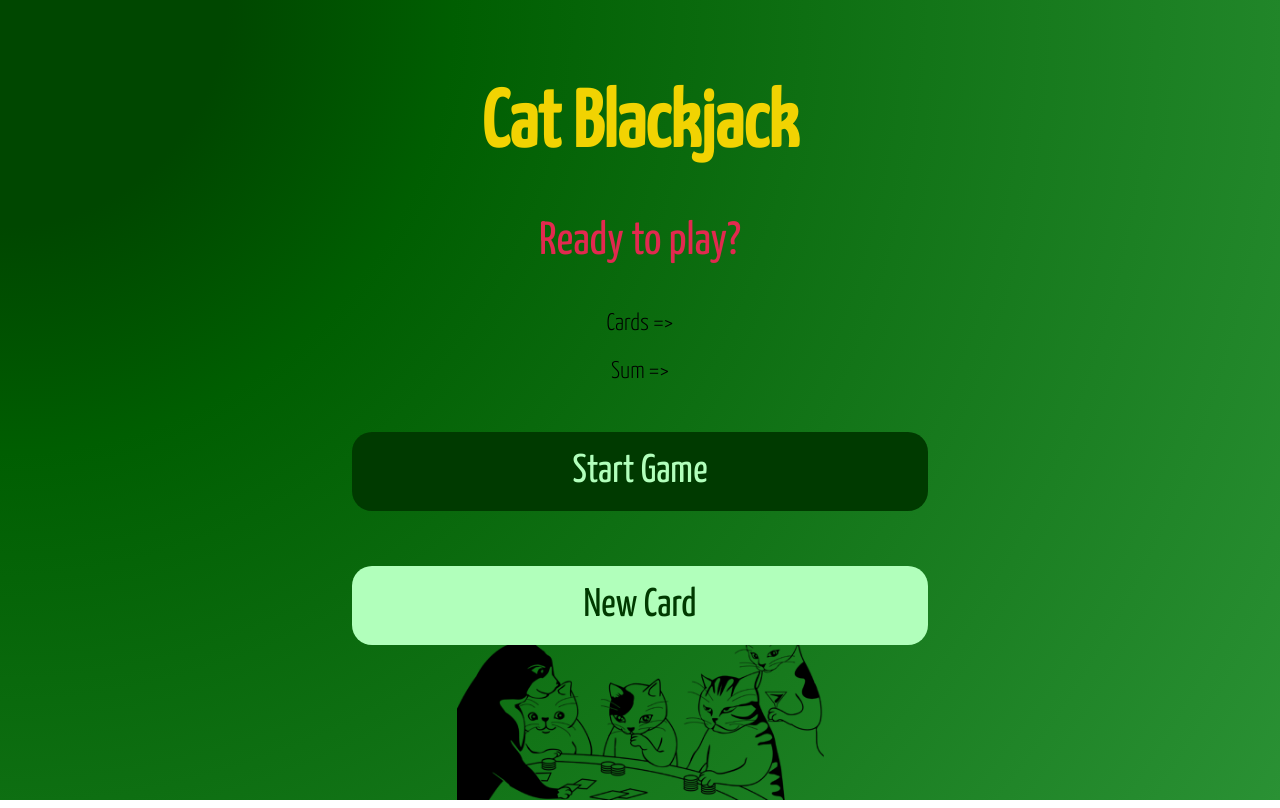
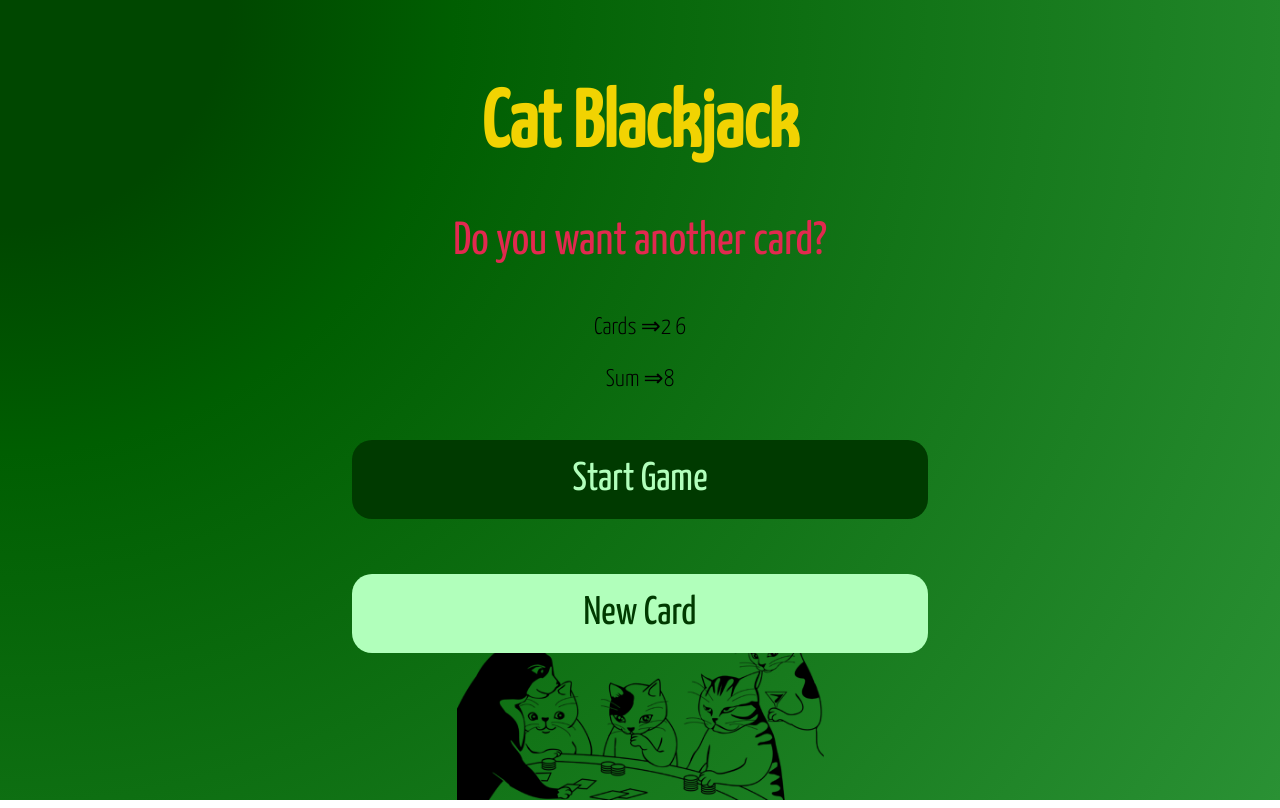
Before and after one commit to JoleneKearse/JavaScript, a plain HTML site: page blackjack/index.html in a window 1280 px wide. Both pictures are taken after a click on the button "Start Game". Drawn offline with Linux system fonts and the light colour scheme.

Commit message:
Added JS file, based on Scrimba

```diff
--- a/blackjack/index.html
+++ b/blackjack/index.html
@@ -15,13 +15,15 @@
     <div class="container">
         <h1>Cat Blackjack</h1>
         <p id="messageEl" class="message">Ready to play?</p>
-        <p id="cardsEl">Cards =></p>
-        <p id="sumEl">Sum =><span id="sumTotal"></span></p>
+        <div class="results-box">
+            <p>Cards ⇒<span id="cardsEl"></span></p>
+            <p>Sum ⇒<span id="sumEl"></span></p>
+        </div>
         <div class="btn-box">
             <button id="startGameBtn" onclick="startGame()">Start Game</button>
             <button id="newCardBtn" onclick="newCard()">New Card</button>
           </div>
     </div>
-
+    <script src="index.js"></script>
 </body>
 </html>
--- /dev/null
+++ b/blackjack/index.js
@@ -0,0 +1,74 @@
+// grab DOM elements
+let messageEl = document.getElementById("messageEl");
+let cardsEl = document.getElementById("cardsEl");
+let sumEl = document.getElementById("sumEl");
+// let startGameBtn = document.getElementById("startGameBtn");
+// let newCardBtn = document.getElementById("newCardBtn");
+// let root = document.documentElement;
+
+// declare variables
+let sum = 0;
+let cards = [];
+let message = "";
+let isPlaying = false;
+let hasBlackjack = false;
+
+// lookups for card & value
+
+
+// game play functions
+const drawRandomCard = () => {
+    let randomNumber = Math.floor(Math.random() * 13) + 1;
+    if (randomNumber > 10) {
+        return 10;
+    } else if (randomNumber === 1) {
+        return 11;
+    } else {
+        return randomNumber;
+    }
+};
+
+const startGame = () => {
+    isPlaying = true;
+    // draw first 2 cards
+    let firstCard = drawRandomCard();
+    let secondCard = drawRandomCard();
+    // add to cards array
+    cards = [firstCard, secondCard];
+    // display first 2 cards
+    cardsEl.textContent = cards[0] + "  " + cards[1] + "  ";
+    // set initial sum
+    sum = firstCard + secondCard;
+    renderGame();
+};
+
+const renderGame = () => {
+    // display additional cards
+    for (let i = 2; i < cards.length; i++) {
+        cardsEl.textContent += cards[i] + "  ";
+    };
+    // display sum
+    sumEl.textContent = sum;
+    displayMessage();
+};
+
+const newCard = () => {
+    if (isPlaying === true && hasBlackjack === false) {
+        let card = drawRandomCard();
+        sum += card;
+        cards.push(card);
+        renderGame();
+    }
+};
+
+const displayMessage = () => {
+    if (sum < 21) {
+        messageEl.textContent = "Do you want another card?";
+    } else if (sum === 21) {
+        hasBlackjack = true;
+        messageEl.textContent = "Blackjack!!!";
+    } else {
+        messageEl.textContent = "You're out of the game!";
+        isPlaying = false;
+    }
+};
--- a/blackjack/style.css
+++ b/blackjack/style.css
@@ -19,7 +19,7 @@ html {
 }
 
 img {
-  max-width: 100%;
+  max-width: 98%;
   display: block;
 }
 
```
